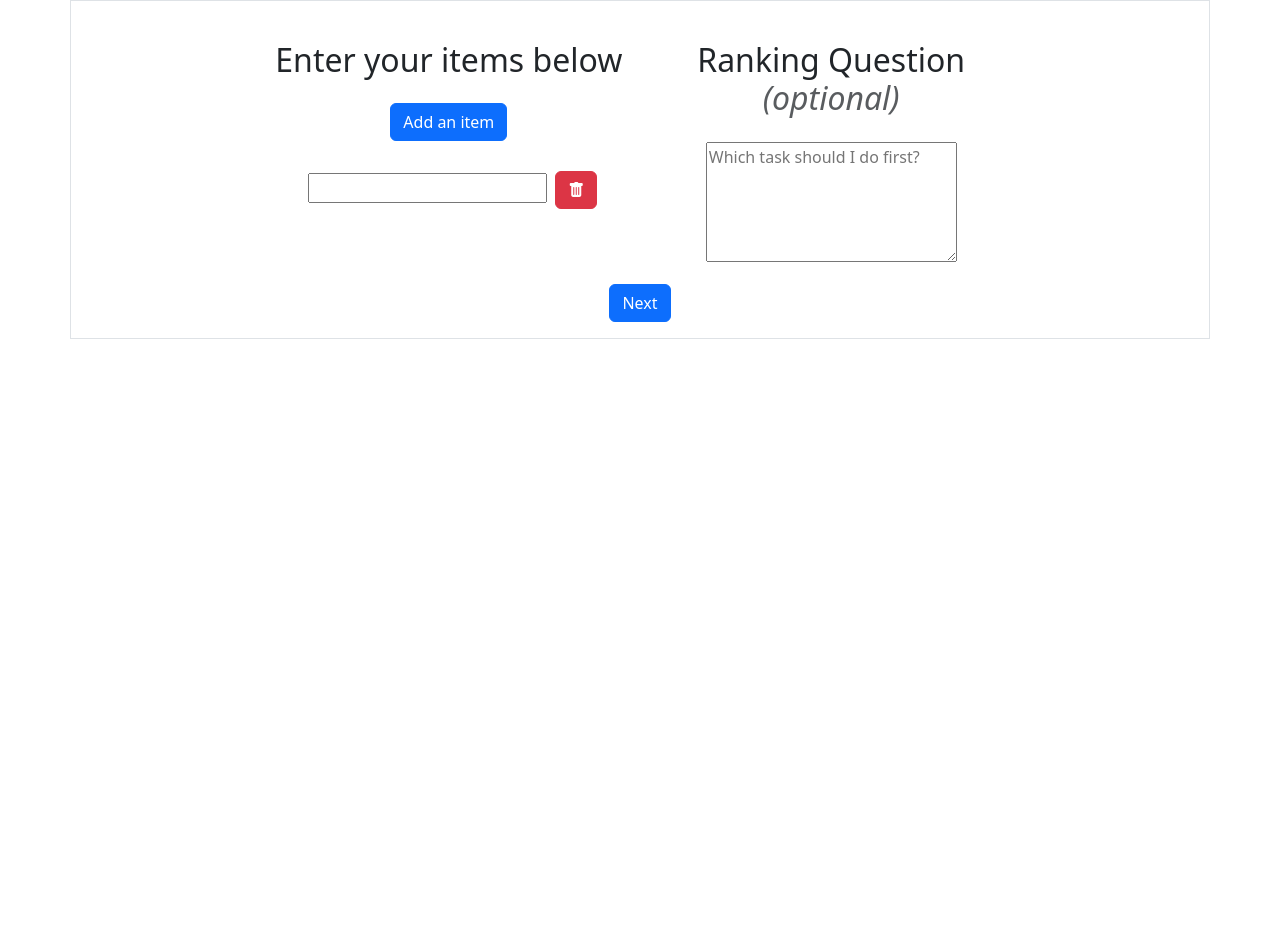
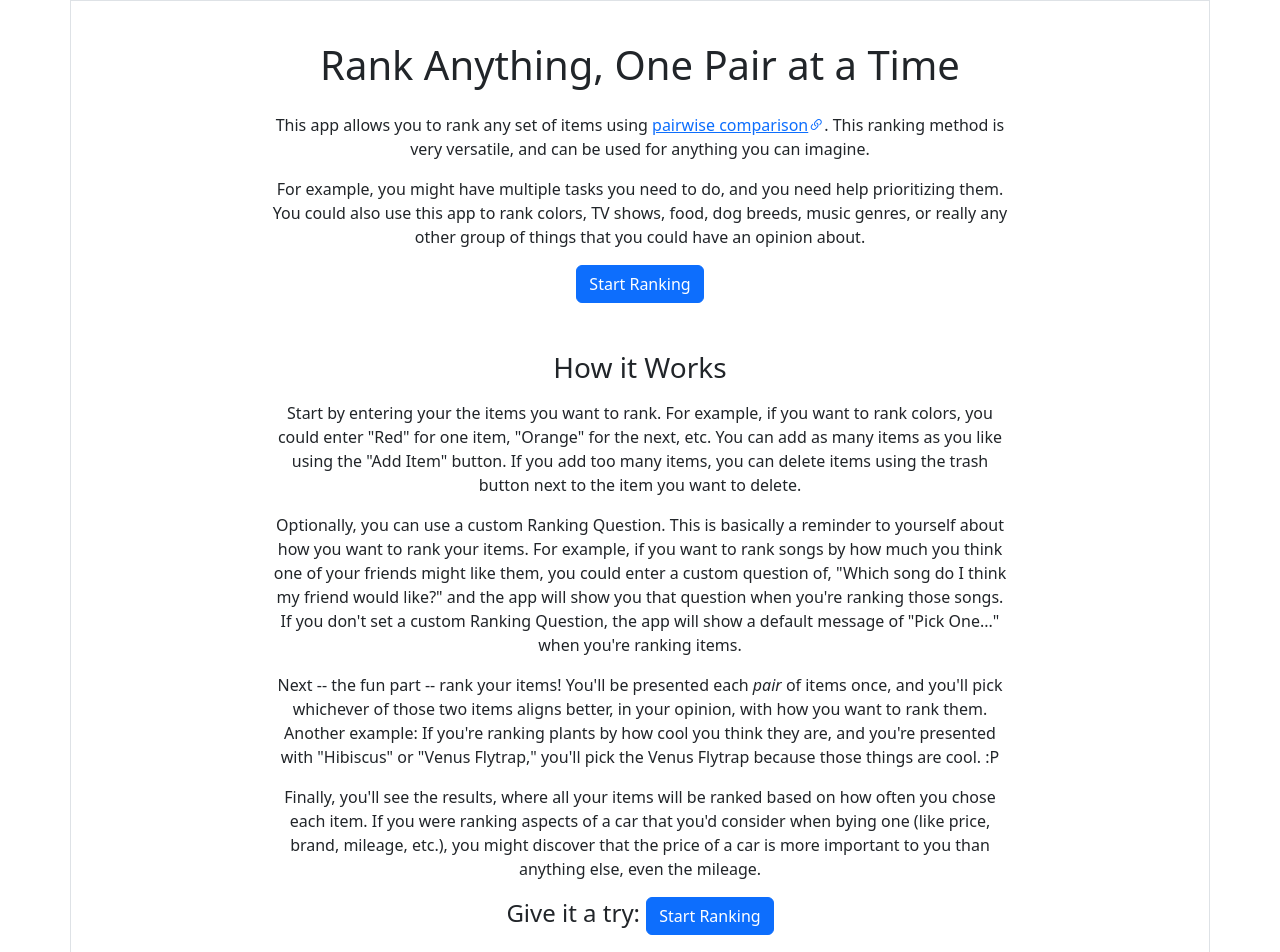
Before and after one commit to shy-away/pairwise, a React (Vite) app: page / in a window 1280 px wide. Shown: the top 952 px of the page. Before the commit the page ends 800 px from the top, so only its background shows below. Built offline with nearby package versions, Linux system fonts and the light colour scheme.

Commit message:
add About() component create About() create enums for app phases add TODOs for a nav component, dark mode, verifying items aren't empty strings, showing winrate in results reconsider removing border from app

```diff
--- a/src/App.jsx
+++ b/src/App.jsx
@@ -3,21 +3,27 @@ import { newInitializedItem } from "./utils/helpers";
 import InputItems from "./components/inputItems";
 import Ranker from "./components/ranker";
 import Results from "./components/results";
+import About from "./components/about";
+import { PHASES } from "./utils/enums";
+
+// TODO: Create nav component
+// TODO: Implement dark mode using data-bs-theme="dark" on <html> element https://getbootstrap.com/docs/5.3/customize/color-modes/#dark-mode
 
 function App() {
-  const [phase, setPhase] = useState(0);
+  const [phase, setPhase] = useState(PHASES.ABOUT);
   const [items, setItems] = useState([newInitializedItem()]);
   const [rankThoughts, setRankThoughts] = useState("");
 
   return (
     <>
       {
-        // TODO: delete border later
+        // TODO: delete border later?
       }
       <div className="container-md p-3 border">
         <div className="row align-items-center justify-content-center">
           <div className="col col-md-10">
-            {phase === 0 && (
+            {phase === PHASES.ABOUT && <About {...{ setPhase }}/>}
+            {phase === PHASES.INPUT && (
               <InputItems
                 {...{
                   items,
@@ -28,10 +34,10 @@ function App() {
                 }}
               />
             )}
-            {phase === 1 && (
+            {phase === PHASES.RANK && (
               <Ranker {...{ items, setItems, rankThoughts, setPhase }} />
             )}
-            {phase === 2 && <Results {...{ items, setPhase }} />}
+            {phase === PHASES.RESULTS && <Results {...{ items, setPhase }} />}
           </div>
         </div>
       </div>
--- /dev/null
+++ b/src/components/about.jsx
@@ -0,0 +1,85 @@
+import { PHASES } from "../utils/enums";
+
+export default function About({ setPhase }) {
+  return (
+    <div className="container-fluid text-center">
+      <div className="row justify-content-center">
+        <div className="col-12 col-lg-10">
+          <h1 className="my-4">Rank Anything, One Pair at a Time</h1>
+          <p>
+            This app allows you to rank any set of items using{" "}
+            <a href="https://en.wikipedia.org/wiki/Pairwise_comparison">
+              pairwise comparison<i className="bi bi-link-45deg"></i>
+            </a>
+            . This ranking method is very versatile, and can be used for
+            anything you can imagine.
+          </p>
+          <p>
+            For example, you might have multiple tasks you need to do, and you
+            need help prioritizing them. You could also use this app to rank
+            colors, TV shows, food, dog breeds, music genres, or really any
+            other group of things that you could have an opinion about.
+          </p>
+          <button
+            className="btn btn-primary"
+            onClick={() => setPhase(PHASES.INPUT)}
+          >
+            Start Ranking
+          </button>
+          <h3 className="mt-5 mb-3">How it Works</h3>
+          <p>
+            <div className="fw-medium d-inline">
+              Start by entering your the items you want to rank.
+            </div>{" "}
+            For example, if you want to rank colors, you could enter "Red" for
+            one item, "Orange" for the next, etc. You can add as many items as
+            you like using the "Add Item" button. If you add too many items, you
+            can delete items using the trash button next to the item you want to
+            delete.
+          </p>
+          <p>
+            Optionally, you can use a custom{" "}
+            <div className="fw-medium d-inline">Ranking Question</div>. This is
+            basically a reminder to yourself about how you want to rank your
+            items. For example, if you want to rank songs by how much you think
+            one of your friends might like them, you could enter a custom
+            question of, "Which song do I think my friend would like?" and the
+            app will show you that question when you're ranking those songs. If
+            you don't set a custom Ranking Question, the app will show a default
+            message of "Pick One..." when you're ranking items.
+          </p>
+          <p>
+            <d className="fw-medium d-inline">
+              Next -- the fun part -- rank your items!
+            </d>{" "}
+            You'll be presented each <em>pair</em> of items once, and you'll
+            pick whichever of those two items aligns better, in your opinion,
+            with how you want to rank them. Another example: If you're ranking
+            plants by how cool you think they are, and you're presented with
+            "Hibiscus" or "Venus Flytrap," you'll pick the Venus Flytrap because
+            those things are cool. :P
+          </p>
+          <p>
+            <div className="fw-medium d-inline">
+              Finally, you'll see the results,
+            </div>{" "}
+            where all your items will be ranked based on how often you chose
+            each item. If you were ranking aspects of a car that you'd consider
+            when bying one (like price, brand, mileage, etc.), you might
+            discover that the price of a car is more important to you than
+            anything else, even the mileage.
+          </p>
+          <h4 className="my-3">
+            Give it a try:{" "}
+            <button
+              className="btn btn-primary"
+              onClick={() => setPhase(PHASES.INPUT)}
+            >
+              Start Ranking
+            </button>
+          </h4>
+        </div>
+      </div>
+    </div>
+  );
+}
--- a/src/components/inputItems.jsx
+++ b/src/components/inputItems.jsx
@@ -1,3 +1,4 @@
+import { PHASES } from "../utils/enums";
 import { newInitializedItem } from "../utils/helpers";
 
 export default function InputItems({
@@ -25,10 +26,11 @@ export default function InputItems({
   };
 
   const handleNext = () => {
-    if (items.length >= 2) setPhase(1);
+    if (items.length >= 2) setPhase(PHASES.RANK);
     else alert(`Please input at least 2 items to compare.`);
     {
       // TODO: replace above alert with proper Bootstrap modal?
+      // TODO: verify that no items have input of empty string
     }
   };
 
--- a/src/components/ranker.jsx
+++ b/src/components/ranker.jsx
@@ -1,5 +1,6 @@
 import { useState, useRef } from "react";
 import { createIndexPairs } from "../utils/helpers";
+import { PHASES } from "../utils/enums";
 
 export default function Ranker({ items, setItems, rankThoughts, setPhase }) {
   const [currentPair, setCurrentPair] = useState(0);
@@ -23,8 +24,7 @@ export default function Ranker({ items, setItems, rankThoughts, setPhase }) {
     if (currentPair + 1 < indexPairs.current.length) {
       setCurrentPair((prev) => prev + 1);
     }
-    // otherwise, move to next phase
-    else setPhase(2);
+    else setPhase(PHASES.RESULTS);
   };
 
   return (
@@ -49,7 +49,7 @@ export default function Ranker({ items, setItems, rankThoughts, setPhase }) {
         <div className="col-12">
           <button
             className="btn btn-sm btn-secondary"
-            onClick={() => setPhase(0)}
+            onClick={() => setPhase(PHASES.INPUT)}
           >
             Back
           </button>
--- a/src/components/results.jsx
+++ b/src/components/results.jsx
@@ -1,3 +1,5 @@
+import { PHASES } from "../utils/enums";
+
 export default function Results({ items, setPhase }) {
   for (let i = 0; i < items.length; i++) {
     console.log(items[i]);
@@ -14,7 +16,9 @@ export default function Results({ items, setPhase }) {
 
         <div className="col-12 col-lg-6">
           <ul className="text-align-start">
-            {items
+            {
+              // TODO: consider showing tied items differently? or showing winrate somehow?
+            items
               .toSorted((a, b) =>
                 a.winRate > b.winRate ? -1 : b.winRate > a.winRate ? 1 : 0
               )
@@ -27,7 +31,7 @@ export default function Results({ items, setPhase }) {
         <div className="col-12 text-center">
           <button
             className="btn btn-sm btn-secondary"
-            onClick={() => setPhase(0)}
+            onClick={() => setPhase(PHASES.INPUT)}
           >
             Back
           </button>
--- /dev/null
+++ b/src/utils/enums.jsx
@@ -0,0 +1,6 @@
+export const PHASES = {
+  ABOUT: Symbol("About"),
+  INPUT: Symbol("Input"),
+  RANK: Symbol("Rank"),
+  RESULTS: Symbol("Results"),
+};
```
